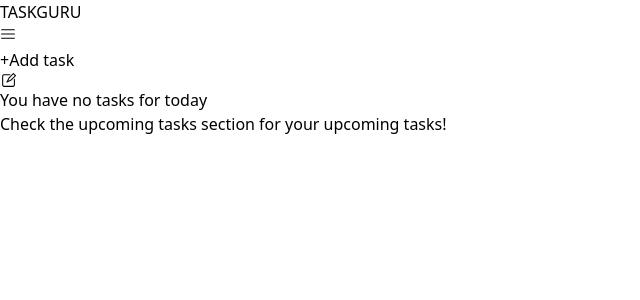
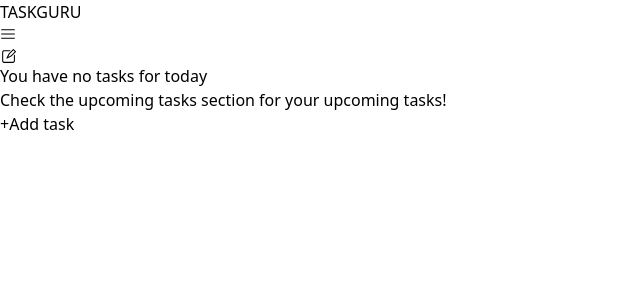
Before and after one commit to dhruv15803/Taskguru-frontend, a React (Vite) app: page / in a window 1280 px wide. Shown: the top 300 px of the page, without its empty margins (0-640 px from the left). Built offline with nearby package versions, Linux system fonts and the light colour scheme.

Commit message:
more fixes and changes :)

```diff
--- a/src/App.jsx
+++ b/src/App.jsx
@@ -1,7 +1,7 @@
 import { BrowserRouter as Router,Routes,Route } from "react-router-dom"
 import Layout from "./Layouts/Layout"
 import TodayPending from "./Pages/TodayPending"
-import { useState } from "react";
+import { useRef, useState } from "react";
 import { nanoid } from "nanoid";
 import CompletedTasks from "./Pages/CompletedTasks";
 import UpcomingTasks from "./Pages/UpcomingTasks";
@@ -19,6 +19,8 @@
   const [isEdit,setIsEdit] = useState(false);
   const [editId,setEditId] = useState(null);
   const [completedTasks,setCompletedTasks] = useState([]);
+  const inputRef = useRef(null);
+  const scrollRef = useRef(null);
   const [formData,setFormData] = useState ({
     "title":"",
     "description":""
@@ -69,7 +71,7 @@
       setTasks(newTasks);
       setEditId(null);
       setIsEdit(false);
-      setisTasks(false);
+      setisTasks(true);
       setFormData({
         "title":"",
         "description":"",
@@ -84,6 +86,7 @@
         },3000)
         return;
       }
+      inputRef.current.focus();
       boopSoundFunction();
       setTasks(prevTasks=>{
         return [
@@ -95,7 +98,7 @@
           }
         ]
       })
-      setisTasks(false);
+      setisTasks(true);
       setFormData({
         "title":"",
         "description":""
@@ -120,6 +123,7 @@
   const clearTasks = ()=>{
     boopSoundFunction();
     setTasks([]);
+    setIsEdit(false);
   }
 
 
@@ -136,6 +140,9 @@
     setisTasks(true);
     setFormData(taskToBeEdited);
     setEditId(id);
+    scrollRef.current?.scrollIntoView({
+      behavior:'smooth',
+    })
   }
 
   const clearCompleted = ()=>{
@@ -161,6 +168,8 @@
            isEdit={isEdit}
            completeTask={completeTask}
            clearTasks={clearTasks}
+           inputRef={inputRef}
+           scrollRef={scrollRef}
           />}/>
           <Route path="completed" element={<CompletedTasks completedTasks={completedTasks} clearCompleted={clearCompleted}/>}/>
           <Route path="upcoming" element={<UpcomingTasks/>}/>
--- a/src/Components/Navbar.jsx
+++ b/src/Components/Navbar.jsx
@@ -12,16 +12,16 @@
     <>
     <nav className='flex items-center p-2 bg-orange-400 text-white'>
         <div className='text-white text-2xl'>
-            <Link to='/'>TASKGURU</Link>
+            <Link onClick={()=>setShowHamburger(false)} to='/'>TASKGURU</Link>
         </div>
         <div className='absolute right-4 text-2xl'>
             {showHamburger ? <button onClick={()=>setShowHamburger(false)}><RxCross1 /></button>: <button onClick={()=>setShowHamburger(true)}><RxHamburgerMenu/></button>}
         </div>
     </nav>
-    {showHamburger && <div className='flex flex-col gap-2 mb-4'>
-        <ul className='flex flex-col border-2 gap-2 p-2'>
-            <NavLink className={({isActive}) => isActive ? 'text-orange-400 text-lg underline-offset-8 underline':'text-orange-400 text-lg'} to='/completed'><li>Completed tasks ({noOfCompleted})</li></NavLink>
-            <NavLink className={({isActive}) => isActive ? 'text-orange-400 text-lg underline-offset-8 underline':'text-orange-400 text-lg'}  to='/upcoming'><li>Upcoming tasks</li></NavLink>
+    {showHamburger && <div className='flex flex-col gap-2 mb-4 bg-orange-400'>
+        <ul className='flex flex-col gap-2 p-2'>
+            <NavLink onClick={()=>setShowHamburger(false)} className={({isActive}) => isActive ? 'text-white text-lg underline-offset-8 underline':'text-white text-lg'} to='/completed'><li>Completed tasks ({noOfCompleted})</li></NavLink>
+            <NavLink onClick={()=>setShowHamburger(false)} className={({isActive}) => isActive ? 'text-white text-lg underline-offset-8 underline':'text-white  text-lg'}  to='/upcoming'><li>Upcoming tasks</li></NavLink>
         </ul>
         </div>}
     </>
--- a/src/Pages/TodayPending.jsx
+++ b/src/Pages/TodayPending.jsx
@@ -15,31 +15,22 @@
     editTask,
     isEdit,
     completeTask,
-    clearTasks
+    clearTasks,
+    inputRef,
+    scrollRef
     }) => {
 
   return (
     <>
-    <div className='flex gap-2 items-center mx-8 mt-12'>
-        <button onClick={()=>setisTasks(!isTasks)} className='text-orange-500 text-3xl rounded-full hover:bg-orange-500 hover:text-white hover:duration-300'>{isTasks ? <ImCross/> : "+"}</button>
-        {isTasks ? <button onClick={()=>setisTasks(false)} className='text-orange-400'>Cancel task</button> :<button onClick={()=>setisTasks(true)} className='text-orange-400'>Add task</button>}
-    </div>
-    {isTasks ? <><form onSubmit={addTask} className='border-2 rounded-lg shadow-lg flex flex-col m-8 mt-24 p-4 gap-2'>
-        <input value={formData.title} onChange={handleChange} className='border-b-2 p-2' type="text" name="title" id="" placeholder='Enter task'/>
-        <input value={formData.description} onChange={handleChange} className='border-b-2 p-2' type="text" name="description" id="" placeholder='Enter description'/>
-        <button className='border-2 rounded-lg text-orange-500 border-orange-400 p-2 hover:bg-orange-400 hover:text-white hover:duration-300'>{isEdit ? "edit task" : "Add task"}</button>
-    </form> <div className='my-2 flex justify-center text-xl'>
-        {emptyTaskErrorMsg}
-        </div> </>:
-    <>
-    {tasks.length!==0 ? <div>
+    {tasks.length!==0 && <div>
         {tasks.map((item,i)=>{
             return <PendingTask completeTask={completeTask} editTask={editTask} deleteTask={deleteTask} key={item.id} id={item.id} title={item.title} description={item.description} />
         })}
         <div className='justify-center flex my-4'>
             <button onClick={clearTasks} className='border-2 rounded-lg border-orange-400 text-orange-400 hover:bg-orange-400 hover:text-white hover:duration-300 p-2'>Clear tasks</button>
         </div>
-        </div> :  <div className='border-2 rounded-lg shadow-lg flex flex-col items-center justify-center m-8 my-36 px-4 py-8'>
+        </div>}
+    {isTasks===false && tasks.length===0 && <div className='border-2 rounded-lg shadow-lg flex flex-col items-center justify-center m-8 mt-36 px-4 py-8'>
         <div className='text-8xl text-orange-300'>
             <RxPencil2/>
         </div>
@@ -47,9 +38,22 @@
             <p className='text-xl font-bold'>You have no tasks for today</p>
             <p className='text-center text-md'>Check the upcoming tasks section for your upcoming tasks!</p>
         </div>
-    </div>  }
+    </div>}
+    <div className='flex gap-2 items-center mx-8 mt-4 '>
+        <button onClick={()=>setisTasks(!isTasks)} className='text-orange-500 text-3xl rounded-full hover:bg-orange-500 hover:text-white hover:duration-300'>{isTasks ? <ImCross/> : "+"}</button>
+        {isTasks ? <button onClick={()=>setisTasks(false)} className='text-orange-400'>Cancel task</button> :<button onClick={()=>setisTasks(true)} className='text-orange-400'>Add task</button>}
+    </div>
+    {isTasks &&  <><form ref={scrollRef} onSubmit={addTask} className='border-2 rounded-lg shadow-lg flex flex-col m-8  p-4 gap-2'>
+        <input ref={inputRef} value={formData.title} onChange={handleChange} className='border-b-2 p-2' type="text" name="title" id="" placeholder='Enter task'/>
+        <input value={formData.description} onChange={handleChange} className='border-b-2 p-2' type="text" name="description" id="" placeholder='Enter description'/>
+        <button className='border-2 rounded-lg text-orange-500 border-orange-400 p-2 hover:bg-orange-400 hover:text-white hover:duration-300'>{isEdit ? "edit task" : "Add task"}</button>
+    </form>
+    <div className='my-2 flex justify-center text-xl'>
+        {emptyTaskErrorMsg}
+        </div> </>}
+
+        <>
     </>
-    }
     </>
   )
 }
--- a/src/Pages/UpcomingTasks.jsx
+++ b/src/Pages/UpcomingTasks.jsx
@@ -2,7 +2,9 @@
 
 const UpcomingTasks = () => {
   return (
-    <div>UpcomingTasks</div>
+    <>
+    upcoming tasks
+    </>
   )
 }
 
```
